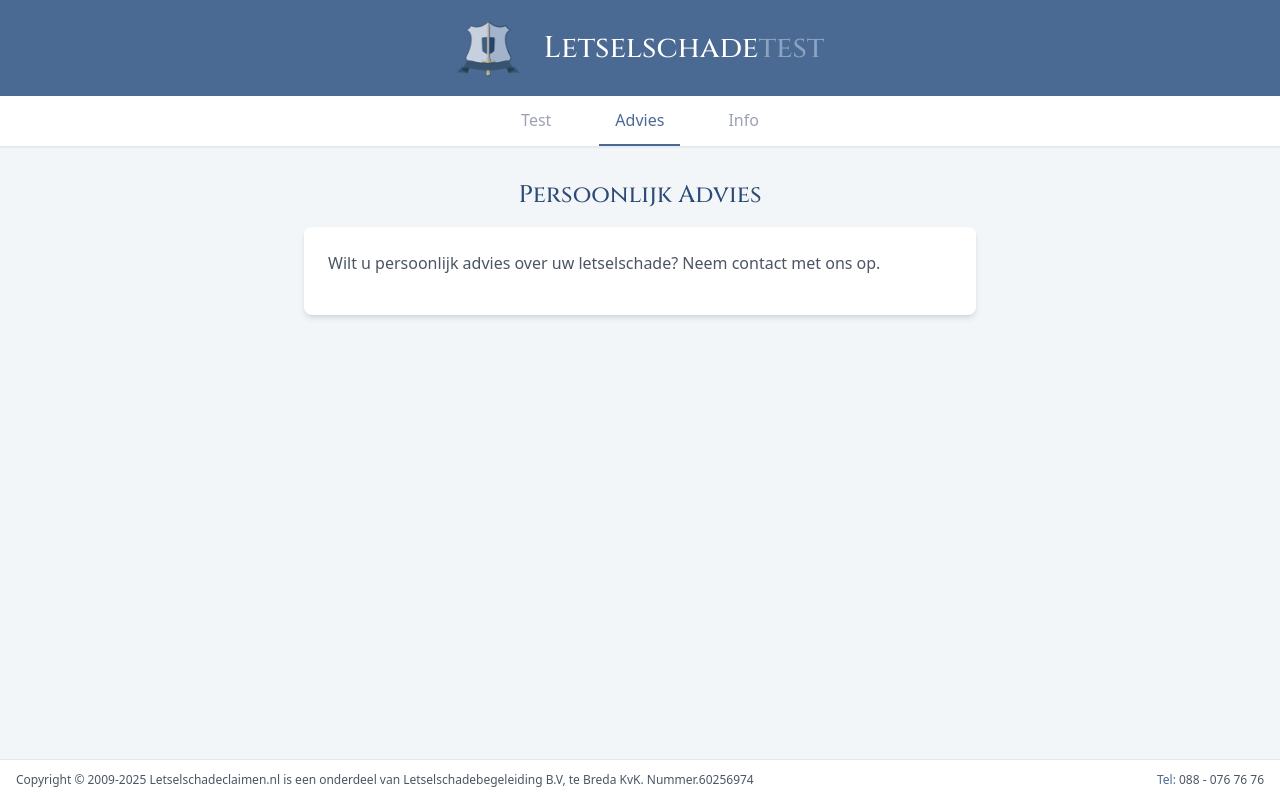
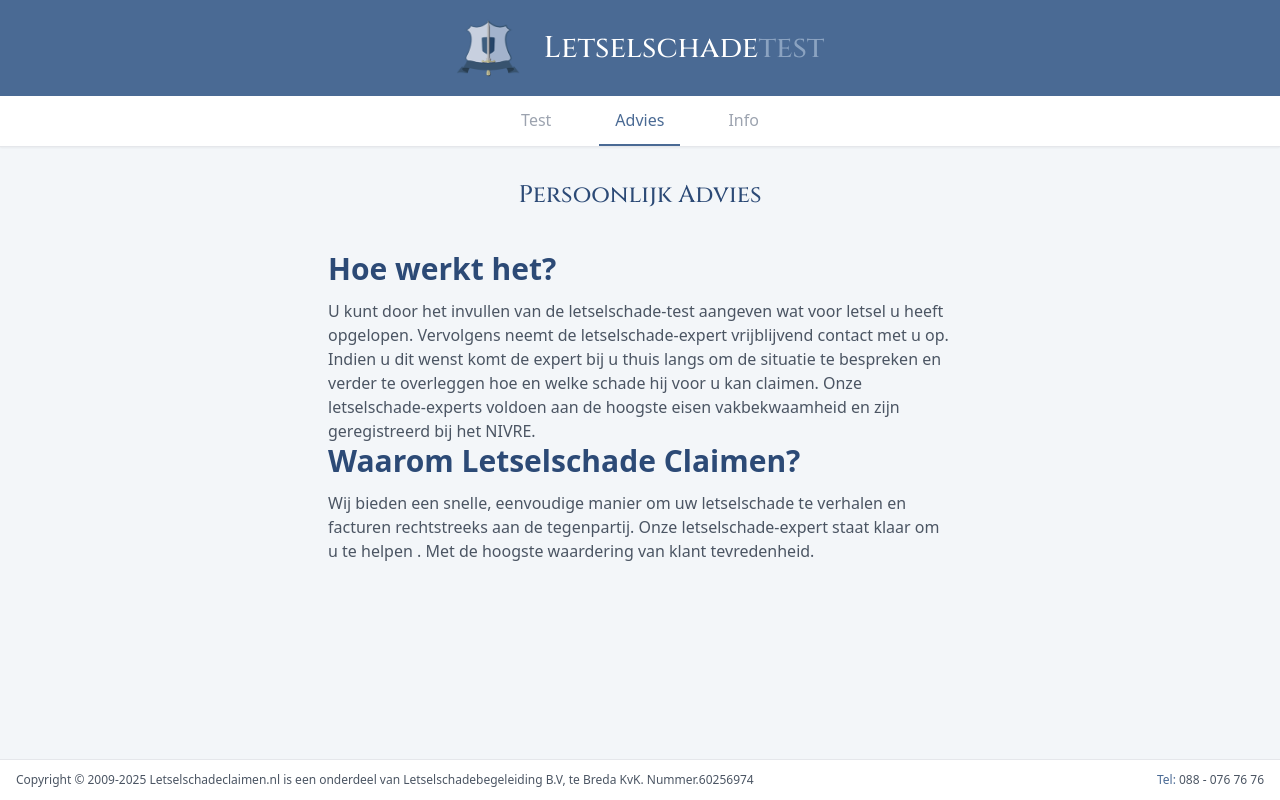
Before and after one commit to arsus-solutions/letselschade-mobile, a Vue app: page / in a window 1280 px wide. Both pictures are taken after a click on the button "Advies". Built offline with nearby package versions, Linux system fonts and the light colour scheme.

Commit message:
Add text to other pages

```diff
--- a/src/App.vue
+++ b/src/App.vue
@@ -70,31 +70,11 @@
           </div>
 
           <div v-show="currentPage === 'advies'" class="max-w-2xl mx-auto">
-            <h2
-              class="text-xl sm:text-2xl font-cinzel text-shield-blue-dark mb-4 text-center"
-            >
-              Persoonlijk Advies
-            </h2>
-            <div class="bg-white rounded-lg shadow-md p-6">
-              <p class="text-shield-gray-dark mb-4">
-                Wilt u persoonlijk advies over uw letselschade? Neem contact met
-                ons op.
-              </p>
-            </div>
+            <Advies />
           </div>
 
           <div v-show="currentPage === 'info'" class="max-w-2xl mx-auto">
-            <h2
-              class="text-xl sm:text-2xl font-cinzel text-shield-blue-dark mb-4 text-center"
-            >
-              Informatie
-            </h2>
-            <div class="bg-white rounded-lg shadow-md p-6">
-              <p class="text-shield-gray-dark mb-4">
-                Hier vindt u belangrijke informatie over letselschade en onze
-                diensten.
-              </p>
-            </div>
+            <Info />
           </div>
         </div>
       </transition>
@@ -120,11 +100,15 @@
 
 <script>
 import LetselschadeForm from "./components/LetselschadeTest/LetselschadeForm.vue";
+import Info from "./components/Pages/Info.vue";
+import Advies from "./components/Pages/Advies.vue";
 
 export default {
   name: "App",
   components: {
     LetselschadeForm,
+    Info,
+    Advies,
   },
   data() {
     return {
--- /dev/null
+++ b/src/components/Pages/Advies.vue
@@ -0,0 +1,28 @@
+<template>
+  <h2
+    class="text-xl sm:text-2xl font-cinzel text-shield-blue-dark mb-4 text-center"
+  >
+    Persoonlijk Advies
+  </h2>
+  <div class="p-6">
+    <h2 class="font-bold text-shield-blue-dark text-3xl mb-3">
+      Hoe werkt het?
+    </h2>
+    <p>
+      U kunt door het invullen van de letselschade-test aangeven wat voor letsel
+      u heeft opgelopen. Vervolgens neemt de letselschade-expert vrijblijvend
+      contact met u op. Indien u dit wenst komt de expert bij u thuis langs om
+      de situatie te bespreken en verder te overleggen hoe en welke schade hij
+      voor u kan claimen. Onze letselschade-experts voldoen aan de hoogste eisen
+      vakbekwaamheid en zijn geregistreerd bij het NIVRE.
+    </p>
+    <h2 class="font-bold text-shield-blue-dark text-3xl mb-3">
+      Waarom Letselschade Claimen?
+    </h2>
+    <p>
+      Wij bieden een snelle, eenvoudige manier om uw letselschade te verhalen en
+      facturen rechtstreeks aan de tegenpartij. Onze letselschade-expert staat
+      klaar om u te helpen . Met de hoogste waardering van klant tevredenheid.
+    </p>
+  </div>
+</template>
--- /dev/null
+++ b/src/components/Pages/Info.vue
@@ -0,0 +1,44 @@
+<template>
+  <h2
+    class="text-xl sm:text-2xl font-cinzel text-shield-blue-dark mb-4 text-center"
+  >
+    Informatie
+  </h2>
+  <div class="p-6">
+    <h2 class="font-bold font-title text-shield-blue-dark text-3xl mb-3">
+      Wat is letselschade?
+    </h2>
+    <p>
+      Letselschade ontstaat wanneer u door een ongeval of andere gebeurtenis
+      lichamelijke en/of geestelijke schade oploopt. Dit kan vari&euml;ren van
+      een whiplash of botbreuken tot psychisch letsel door een traumatische
+      gebeurtenis. Ook als u denkt het valt wel mee, claim toch want anders kunt
+      u de schade later niet meer verhalen. Wij zorgen ervoor dat uw schade
+      gemeld wordt en dat eventuele verjaring gestuit is.
+    </p>
+    <h2 class="font-bold text-shield-blue-dark text-3xl mb-3">
+      Wie kan u het beste helpen?
+    </h2>
+    <p>
+      Een gespecialiseerde letselschade-expert is essentieel voor een juiste
+      inschatting en afhandeling van uw schadevergoeding.
+    </p>
+    <p>
+      Bij Letselschade Claimen heeft u contact wij u met deskundige
+      letselschade-expert die u persoonlijk begeleidt tijdens het hele traject.
+    </p>
+    <p>Onze experts zijn ingeschreven bij het NIVRE.</p>
+    <h2 class="font-bold text-shield-blue-dark text-3xl mb-3">
+      Wat is juridische bijstand?
+    </h2>
+    <p>
+      Als u een letselschadeclaim heeft waarbij er een aansprakelijke
+      tegenpartij is, dan zal de letselschade-expert in overleg met u bepalen
+      dat er geen nota aan u wordt gestuurd, maar dat hij zijn honorarium op de
+      verzekeringsmaatschappij van de schuldige zal verhalen. U hoeft dus geen
+      dure advocaatkosten te betalen of voor te schieten. Dit honorarium is een
+      onderdeel van uw schadeclaim en wordt dan ook niet in mindering gebracht
+      op uw schadevergoeding.
+    </p>
+  </div>
+</template>
```
